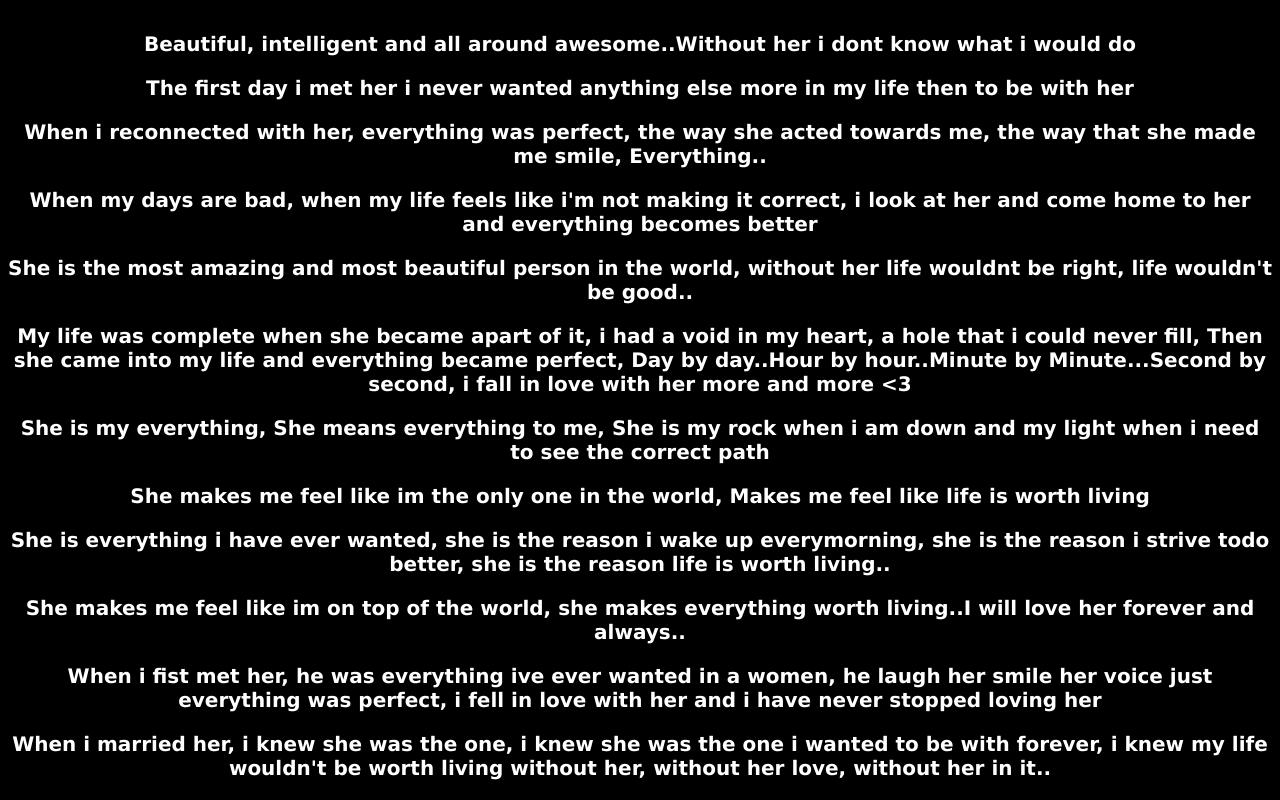
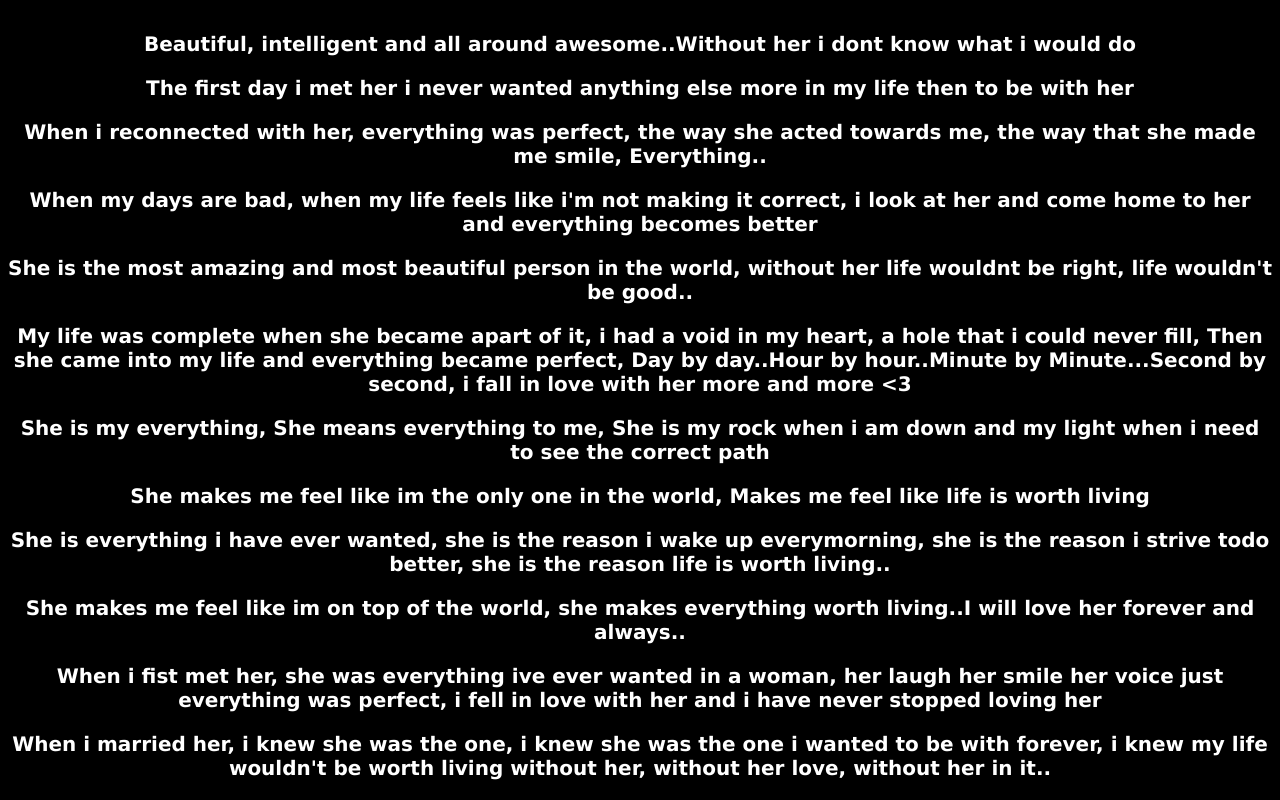
Before and after one commit to Namelessking6969/iloveyou, a plain HTML site: page index.html in a window 1280 px wide. Shown: the part 1308-2108 px from the top of the page. Drawn offline with Linux system fonts and the light colour scheme.

Commit message:
Update index.html

```diff
--- a/index.html
+++ b/index.html
@@ -98,7 +98,7 @@
             the reason i strive todo better, she is the reason life is worth living..</b>
     <p style="color:White;"><b> She makes me feel like im on top of the world, she makes everything worth living..I will
             love her forever and always..</b></p>
-    <p style="color:white;"><b>When i fist met her, he was everything ive ever wanted in a women, he laugh her smile her voice
+    <p style="color:white;"><b>When i fist met her, she was everything ive ever wanted in a woman, her laugh her smile her voice
         just everything was perfect, i fell in love with her and i have never stopped loving her </b></p>
     </p>
     <p style="color:white;"><b>When i married her, i knew she was the one, i knew she was the one i wanted to be with forever,
```
